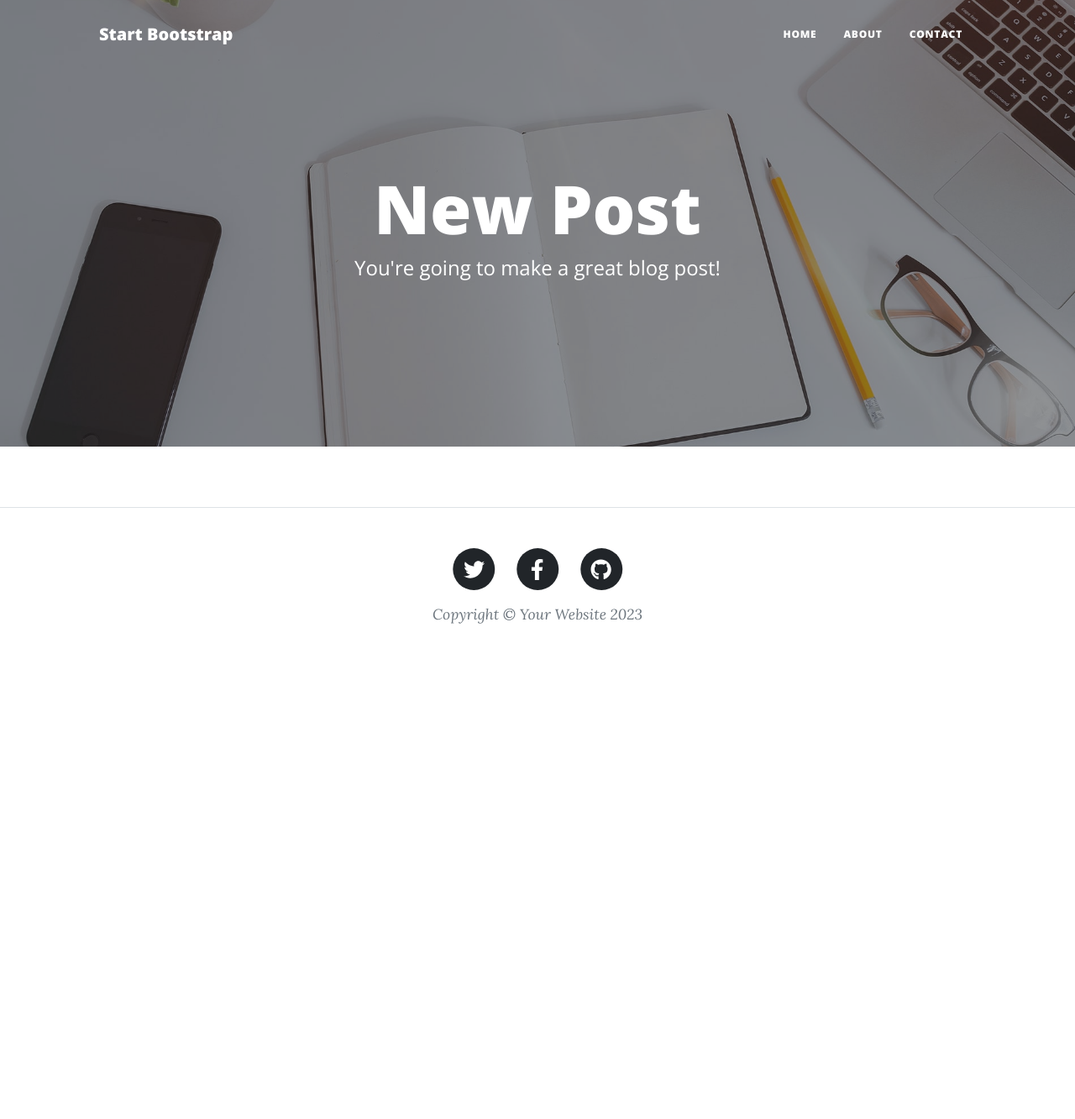
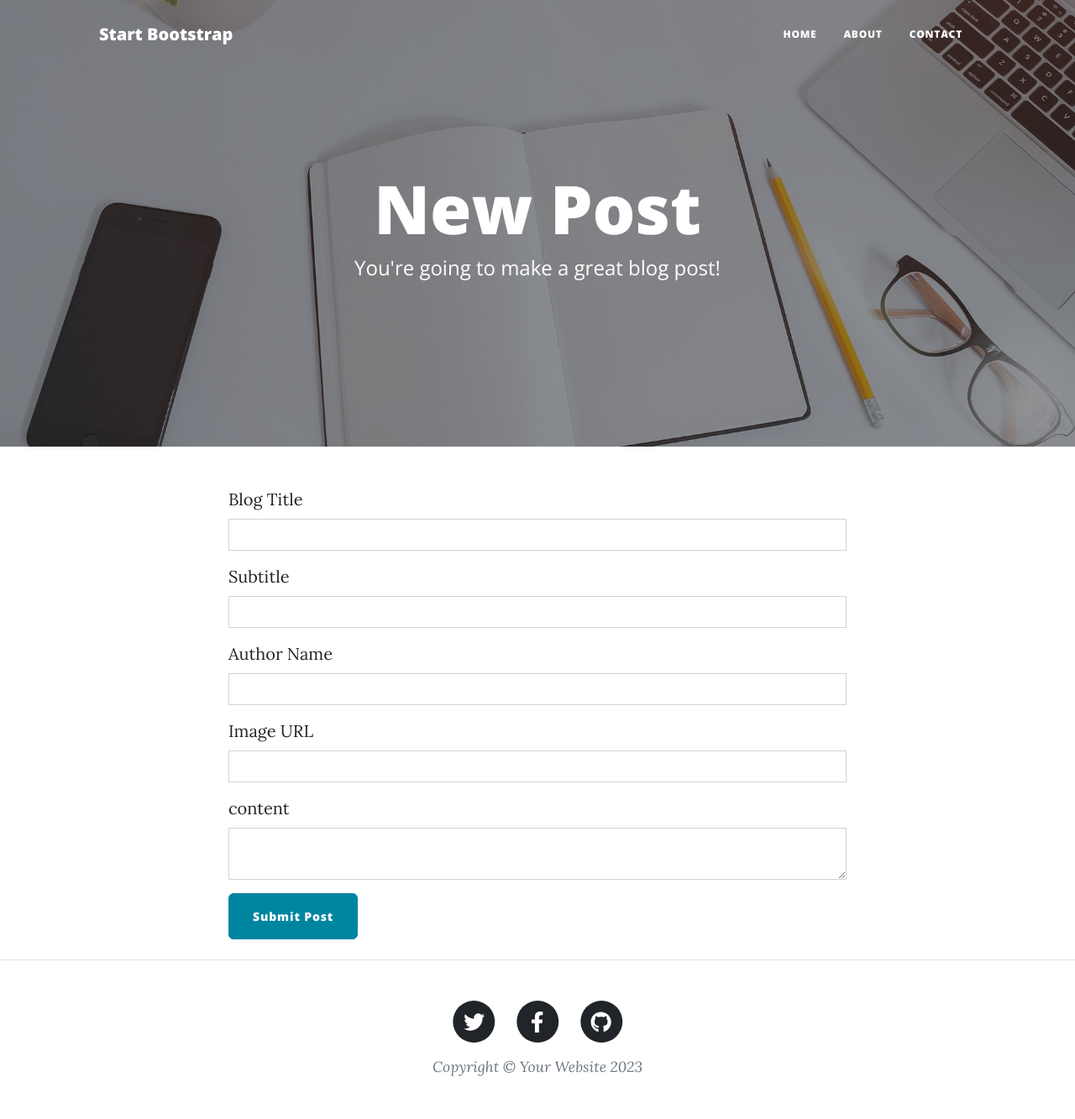
Before and after one commit to Fonchris/moviesblog, a Flask app: page /new-post in a window 1280 px wide. Shown: the whole page at 84% size. Before the commit the page ends 743 px from the top, so only its background shows below. Run offline with Flask 3, Linux system fonts and the light colour scheme; some libraries are stand-ins or nearby versions.

Commit message:
i replaced the form tag  with a  render form imported from bootstrap, to my make-post.html which displays the form on the new-post route also in the main.py,i assigned  the PostForm class to a varaiable called form , and then passed form as an argument in the render template function to permit it to be accessed in the make-post . html when calling the render_form method

```diff
--- a/main.py
+++ b/main.py
@@ -1,5 +1,5 @@
 import pymysql
-from flask import Flask, render_template, redirect, url_for
+from flask import Flask, render_template, redirect, url_for,request
 from flask_bootstrap import Bootstrap5
 from flask_wtf import FlaskForm
 from wtforms import StringField, SubmitField
@@ -37,7 +37,13 @@ cursor = db.cursor()
 #     "CREATE TABLE BlogPost(fid INT AUTO_INCREMENT PRIMARY KEY, title VARCHAR(250), subtitle VARCHAR(250), date VARCHAR(250), body VARCHAR(1000), author VARCHAR(250), img_url VARCHAR(250))")
 # db.commit()
 
-
+class PostForm(FlaskForm):
+    title = StringField(label="Blog Title", validators=[DataRequired(), ])
+    subtitle = StringField(label="Subtitle", validators=[DataRequired(), ])
+    author = StringField(label="Author Name", validators=[DataRequired(), ])
+    img_url = StringField(label="Image URL", validators=[DataRequired(), ])
+    content = CKEditorField("content")
+    submit = SubmitField(label="Submit Post")
 def insert_data(fid, title, subtitle, fdate, body, author, img_url):
     sql = "INSERT INTO BlogPost (fid, title, subtitle, date, body, author, img_url) VALUES (%s, %s, %s, %s, %s, %s, %s)"
     values = (fid, title, subtitle, date, body, author, img_url)
@@ -120,7 +126,9 @@ def show_post(post_id):
 # TODO: add_new_post() to create a new blog post
 @app.route("/new-post", methods=["POST", "GET"])
 def new_post():
-    return render_template("make-post.html")
+    form=PostForm()
+
+    return render_template("make-post.html",form=form)
 
 
 # TODO: edit_post() to change an existing blog post
--- a/templates/make-post.html
+++ b/templates/make-post.html
@@ -1,5 +1,5 @@
 {% block content %} {% include "header.html" %}
-
+{% from 'bootstrap5/form.html' import render_form%}
 <!-- Page Header -->
 <header
   class="masthead"
@@ -25,8 +25,18 @@
     <div class="row">
       <div class="col-lg-8 col-md-10 mx-auto">
         <!-- TODO:-Add CKEditor and render the form here -->
-<!--        {{ckeditor.load(custom_url=url_for('static',filename='ckeditor/ckeditor.js'))}}-->
-        {{ckeditor.load()}}
+
+<!--        <form method="post">-->
+<!--          {{form.title()}}-->
+<!--           {{form.subtitle()}}-->
+<!--           {{form.author()}}-->
+<!--           {{form.img_url()}}-->
+<!--           {{form.content()}}-->
+<!--           {{form.submit()}}-->
+<!--        </form>-->
+<!--        {{ ckeditor.load() }}-->
+<!--        {{ ckeditor.config(name='content') }}-->
+        {{render_form(form)}}
       </div>
     </div>
   </div>
```
